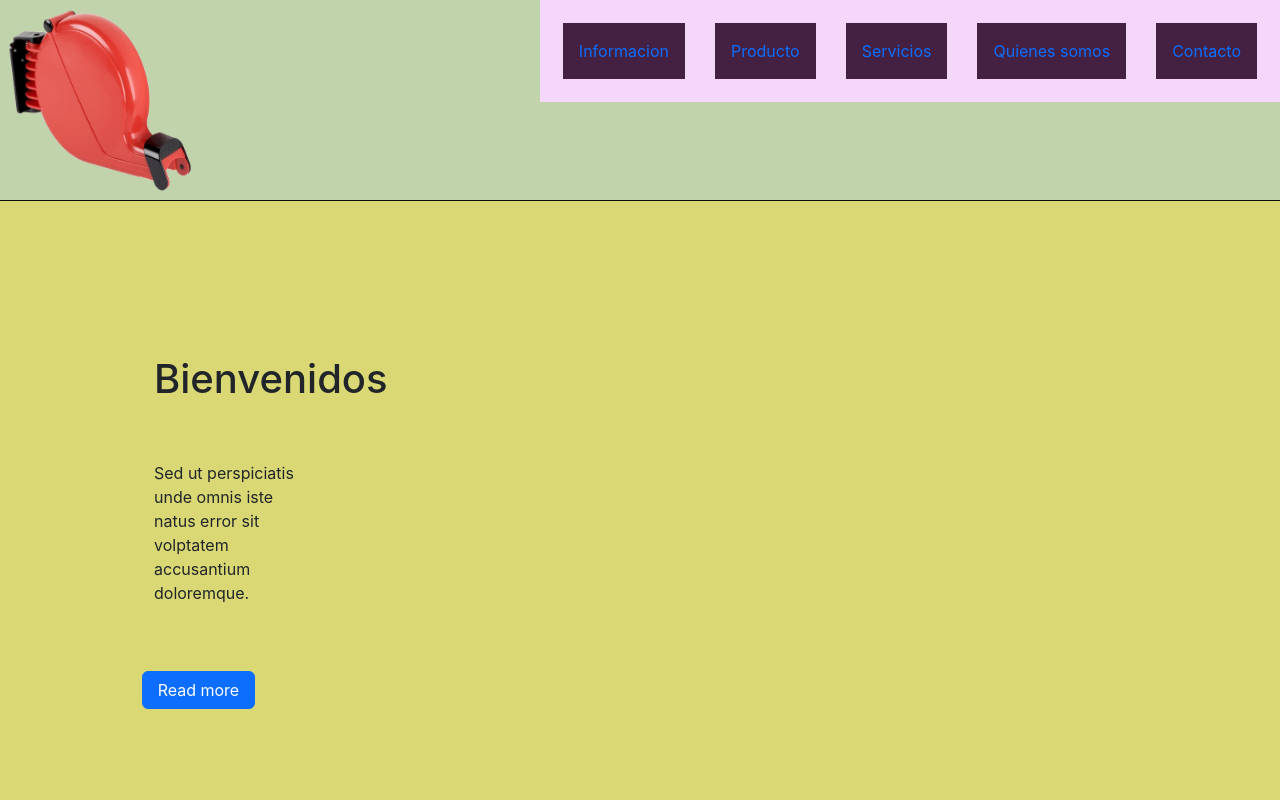
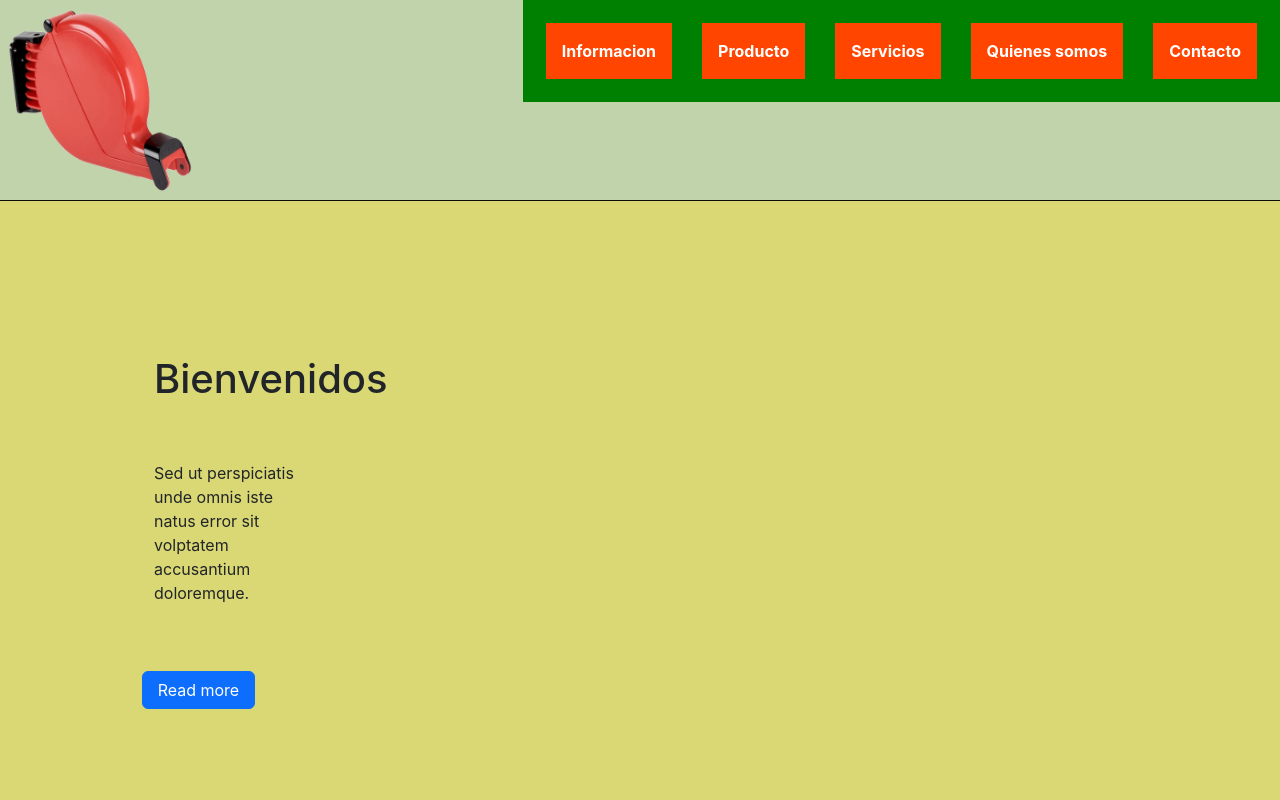
Before and after one commit to cdoller/turnero-front, a React (Create React App) app: page / in a window 1280 px wide. Shown: the top 800 px of the page. Built offline with nearby package versions, Linux system fonts and the light colour scheme.

Commit message:
instale react router dom para probar aunque no lo usaremos todavia

```diff
--- a/src/assets/css/Header.css
+++ b/src/assets/css/Header.css
@@ -7,20 +7,21 @@ header{
     align-items:stretch;
     border-bottom: 1px solid rgb(12, 12, 11);
 }
-ul{
+nav ul{
     display: flex;
-    justify-content: center;
-    text-align: justify;
+    text-align: center;
     width: 100%;
     padding: 0.5rem;
-    background-color: rgb(245, 215, 250);
+    background-color: green;
+    list-style: none;
 }
-li{
-    list-style: none;
+nav li{
     margin: 15px;
     padding: 1rem;
-    background-color: rgb(68, 32, 67);
+    background-color: orangered;
 }
-a{
+nav a{
     text-decoration: none;
+    color: rgb(255, 255, 255);
+    font-weight: bold;
 }
--- a/src/components/Header.js
+++ b/src/components/Header.js
@@ -1,6 +1,7 @@
 import React from "react";
 import imgTurnero from '../assets/statics/logoTurnero.png'
 import '../assets/css/Header.css'
+
 
 const Header = () => {
 
--- a/src/index.js
+++ b/src/index.js
@@ -3,11 +3,16 @@ import ReactDOM from 'react-dom/client';
 import './index.css';
 import App from './routes/App';
 import reportWebVitals from './reportWebVitals';
+import { BrowserRouter } from 'react-router-dom';
+
 
 const root = ReactDOM.createRoot(document.getElementById('root'));
 root.render(
   <React.StrictMode>
-    <App />
+    <BrowserRouter>
+      <App />
+    </BrowserRouter>
+
   </React.StrictMode>
 );
 
--- a/src/routes/App.js
+++ b/src/routes/App.js
@@ -1,6 +1,7 @@
-import logo from '../logo.svg';
 import '../assets/css/App.css';
 import HomePage from '../containers/HomePage';
+
+
 
 function App() {
   return (
```
